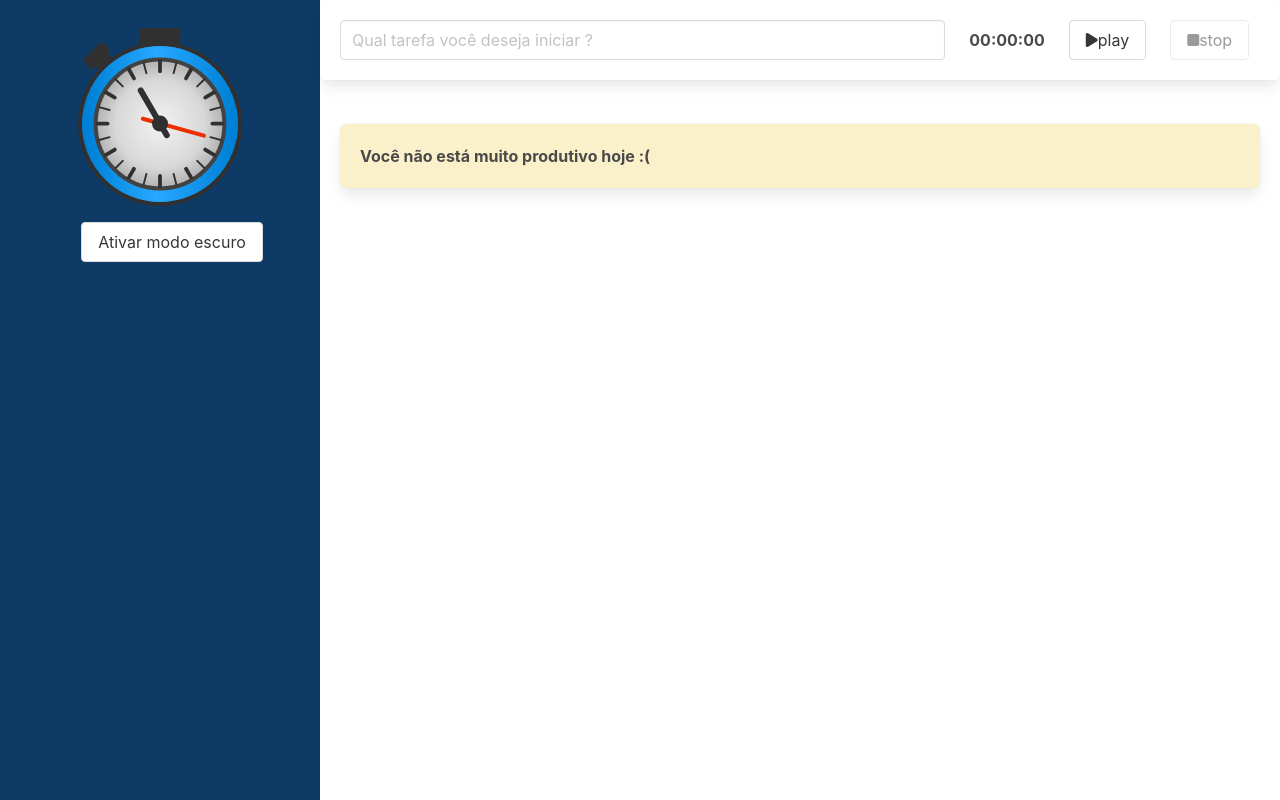
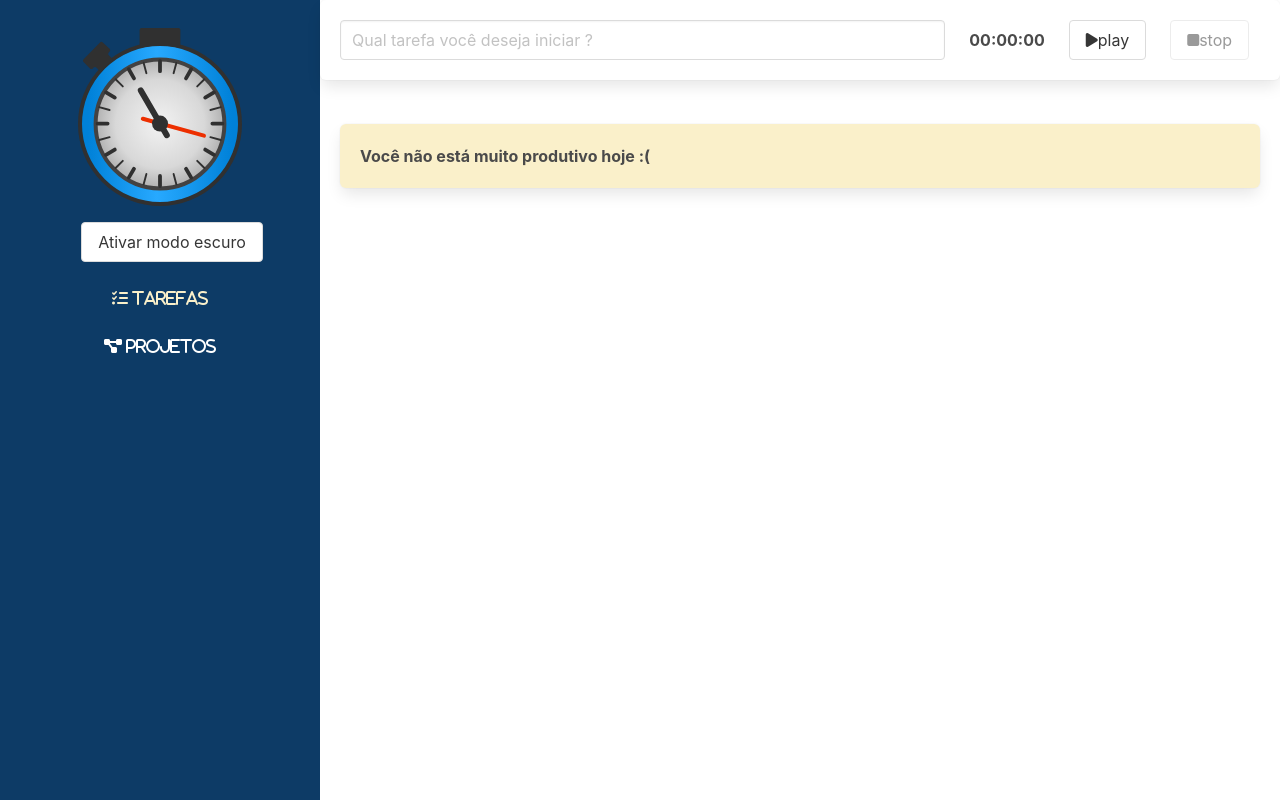
Before and after one commit to jadiaelmonteiro/vuejs-aula, a Vue app: page /#/ in a window 1280 px wide. Built offline with nearby package versions, Linux system fonts and the light colour scheme.

Commit message:
Adicionando nova rota de projetos

```diff
--- a/src/components/BarraLateral.vue
+++ b/src/components/BarraLateral.vue
@@ -4,7 +4,28 @@
             <img style="width: 500px; height: 200px;" src="../assets/logo.svg" />
         </h1>
 
-        <button class="button" @click="Alterartema">{{ textoBotao }}</button>
+        <div class="has-text-centered">
+            <button class="button" @click="Alterartema">{{ textoBotao }}</button>
+        </div>
+
+        <nav class="painal mt-5">
+            <ul>
+                <li>
+                    <router-link to="/" class="link">
+                        <i class="fas fa-tasks">
+                            tarefas
+                        </i>
+                    </router-link>
+                </li>
+                <li class="mt-5">
+                    <router-link to="/projetos" class="link">
+                        <i class="fas fa-project-diagram">
+                            projetos
+                        </i>
+                    </router-link>
+                </li>
+            </ul>
+        </nav>
 
     </header>
 </template>
@@ -16,13 +37,13 @@
 export default defineComponent({
     name: 'BarraLateral',
     emits: ['aoTemaAlterado'],
-    data () {
+    data() {
         return {
             modoEscuroAtivo: false
         }
     },
     computed: {
-        textoBotao () {
+        textoBotao() {
             if (this.modoEscuroAtivo) {
                 return 'Desativar modo escuro'
             }
@@ -30,7 +51,7 @@
         },
     },
     methods: {
-        Alterartema(){
+        Alterartema() {
             this.modoEscuroAtivo = !this.modoEscuroAtivo;
             this.$emit('aoTemaAlterado', this.modoEscuroAtivo);
         }
@@ -53,4 +74,20 @@
         height: auto;
     }
 }
+
+.panel li {
+    margin: 8px 0;
+}
+
+.link {
+    color: #fff;
+}
+
+.link:hover {
+    color: #FAF0CA;
+}
+
+.link.router-link-active {
+    color: #FAF0CA;
+}
 </style>
--- a/src/routers/intex.ts
+++ b/src/routers/intex.ts
@@ -1,11 +1,20 @@
 import { createRouter, createWebHashHistory, RouteRecordRaw } from "vue-router";
 import Tarefas from '../views/Tarefas.vue';
+import Projetos from '../views/Projetos.vue';
 
-const rotas: RouteRecordRaw[] = [{
-    path: '/',
-    name: 'Tarefas',
-    component: Tarefas
-}];
+
+const rotas: RouteRecordRaw[] = [
+    {
+        path: '/',
+        name: 'Tarefas',
+        component: Tarefas
+    },
+    {
+        path: '/projetos',
+        name: 'Projetos',
+        component: Projetos
+    }
+];
 
 const routers = createRouter({
     history: createWebHashHistory(),
--- /dev/null
+++ b/src/views/Projetos.vue
@@ -0,0 +1,13 @@
+<template>
+    <h1>Projetos</h1>
+</template>
+
+<script lang="ts">
+import { defineComponent } from "vue";
+
+
+export default defineComponent({
+    name: 'ProjetosTarefas'
+})
+
+</script>
```
